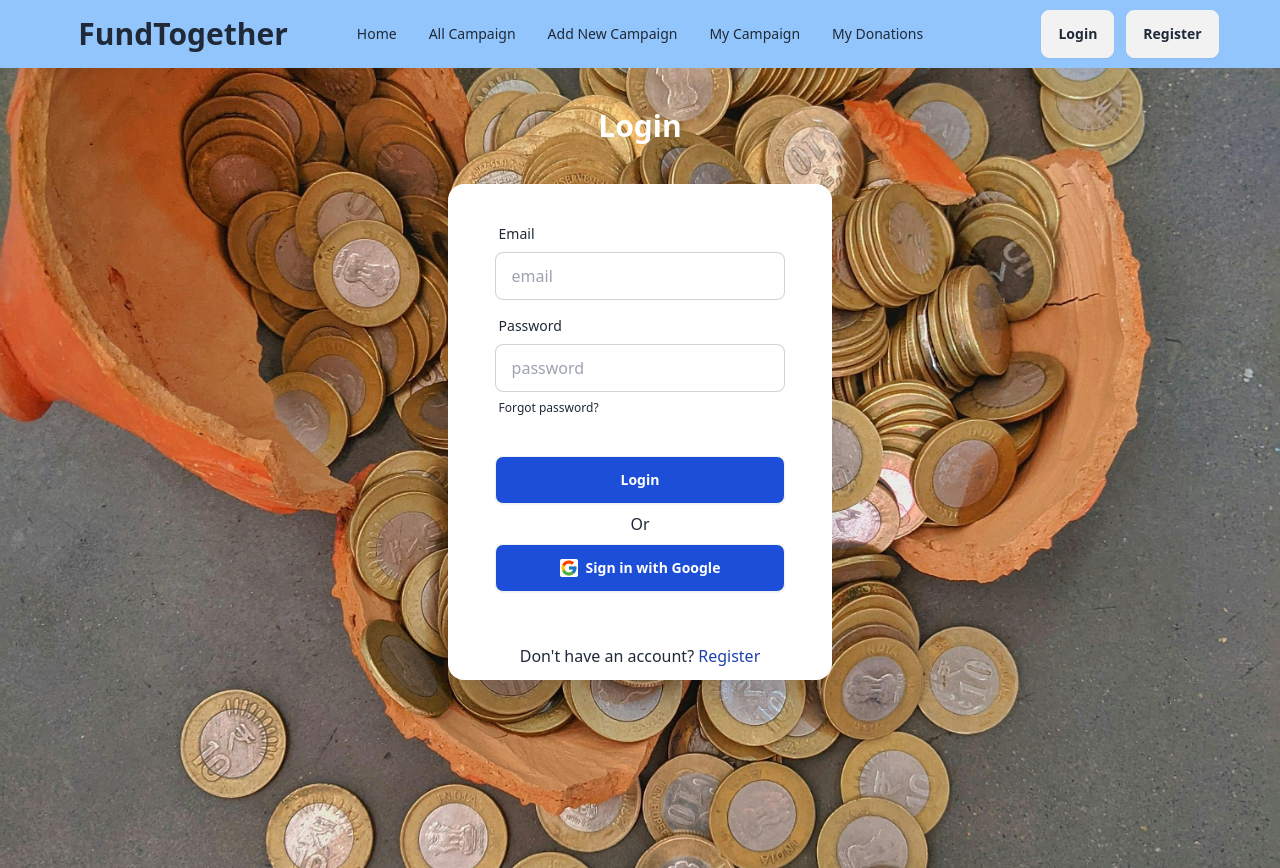
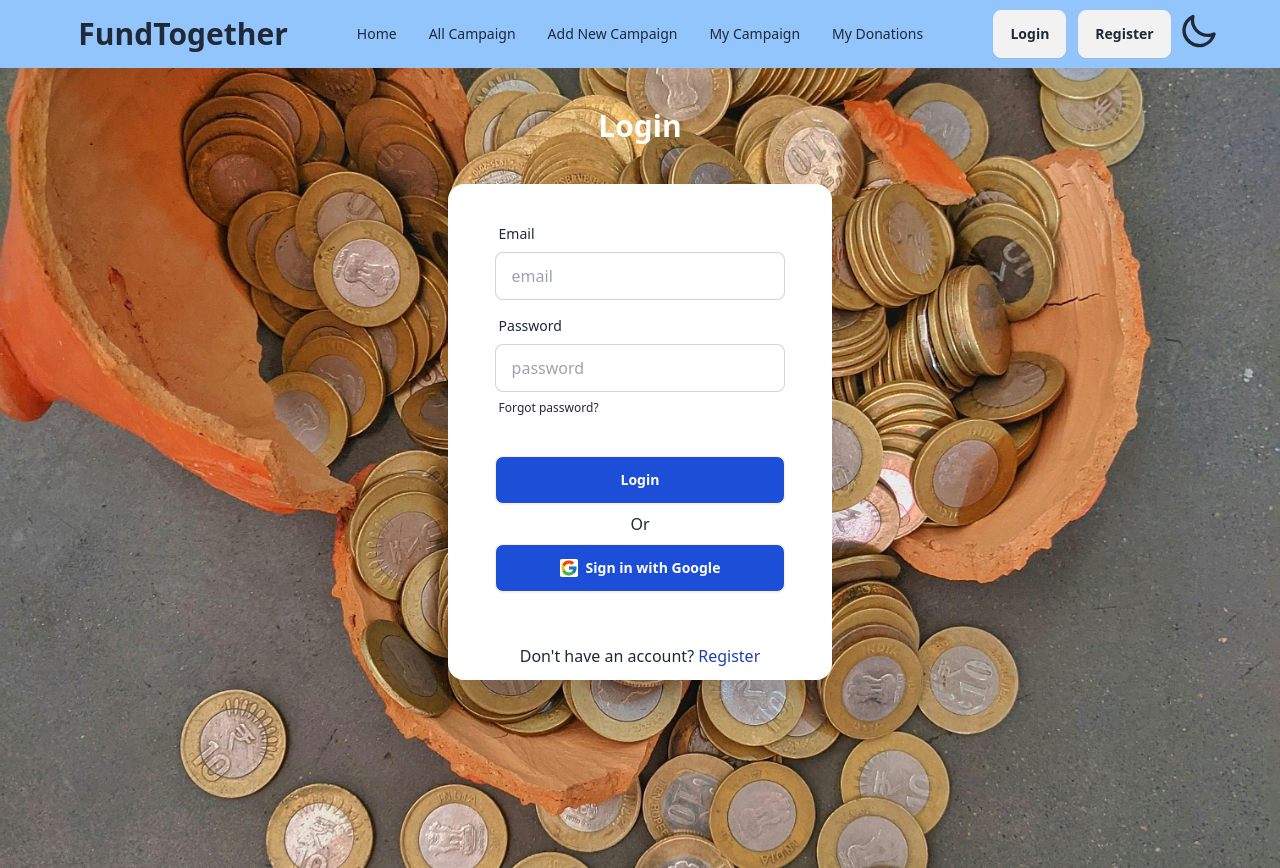
Before and after one commit to MahbubSakib/fund-together-client, a React (Vite) app: page /login in a window 1280 px wide. Built offline with nearby package versions, Linux system fonts and the light colour scheme; no server answers.

Commit message:
light/dark mode

```diff
--- a/src/components/layout/Navbar.jsx
+++ b/src/components/layout/Navbar.jsx
@@ -1,10 +1,25 @@
-import { useContext } from "react";
+import { useContext, useEffect, useState } from "react";
 import { Link, NavLink } from "react-router-dom";
 import { AuthContext } from "../../provider/AuthProvider";
 import { Tooltip } from 'react-tooltip'
 
 const Navbar = () => {
-    const { user, logout } = useContext(AuthContext)
+    const { user, logout } = useContext(AuthContext);
+    const [theme, setTheme] = useState(localStorage.getItem("theme") ? localStorage.getItem("theme") : "light");
+
+    const handleToggle = (e) => {
+        if (e.target.checked) {
+            setTheme("dark");
+        } else {
+            setTheme("light");
+        }
+    }
+
+    useEffect(() => {
+        localStorage.setItem("theme", theme);
+        const localTheme = localStorage.getItem("theme");
+        document.querySelector("html").setAttribute("data-theme", localTheme);
+    }, [theme]);
     console.log(user);
     return (
         <div className="bg-blue-300">
@@ -37,7 +52,7 @@
                             <li><NavLink to={'/myDonations'}>My Donations</NavLink></li>
                         </ul>
                     </div>
-                    <a className="btn btn-ghost text-3xl">FundTogether</a>
+                    <a className="btn btn-ghost text-3xl dark:text-white">FundTogether</a>
                 </div>
                 <div className="navbar-center hidden lg:flex">
                     <ul className="menu menu-horizontal px-1">
@@ -49,10 +64,6 @@
                     </ul>
                 </div>
                 <div className="navbar-end space-x-2">
-                    {/* <a id="clickable">◕‿‿◕</a>
-                    <Tooltip anchorSelect="#clickable" clickable>
-                        <button style={{ zIndex: 100 }} onClick={logout}>Logout</button>
-                    </Tooltip> */}
 
                     {
                         user && user?.email ?
@@ -90,6 +101,31 @@
                                 <Link to={'/register'} className="btn">Register</Link>
                             </div>
                     }
+
+                    <div>
+                        <label className="swap swap-rotate">
+                            {/* this hidden checkbox controls the state */}
+                            <input type="checkbox" onChange={handleToggle} />
+
+                            {/* sun icon */}
+                            <svg
+                                className="swap-on h-10 w-10 fill-current"
+                                xmlns="http://www.w3.org/2000/svg"
+                                viewBox="0 0 24 24">
+                                <path
+                                    d="M5.64,17l-.71.71a1,1,0,0,0,0,1.41,1,1,0,0,0,1.41,0l.71-.71A1,1,0,0,0,5.64,17ZM5,12a1,1,0,0,0-1-1H3a1,1,0,0,0,0,2H4A1,1,0,0,0,5,12Zm7-7a1,1,0,0,0,1-1V3a1,1,0,0,0-2,0V4A1,1,0,0,0,12,5ZM5.64,7.05a1,1,0,0,0,.7.29,1,1,0,0,0,.71-.29,1,1,0,0,0,0-1.41l-.71-.71A1,1,0,0,0,4.93,6.34Zm12,.29a1,1,0,0,0,.7-.29l.71-.71a1,1,0,1,0-1.41-1.41L17,5.64a1,1,0,0,0,0,1.41A1,1,0,0,0,17.66,7.34ZM21,11H20a1,1,0,0,0,0,2h1a1,1,0,0,0,0-2Zm-9,8a1,1,0,0,0-1,1v1a1,1,0,0,0,2,0V20A1,1,0,0,0,12,19ZM18.36,17A1,1,0,0,0,17,18.36l.71.71a1,1,0,0,0,1.41,0,1,1,0,0,0,0-1.41ZM12,6.5A5.5,5.5,0,1,0,17.5,12,5.51,5.51,0,0,0,12,6.5Zm0,9A3.5,3.5,0,1,1,15.5,12,3.5,3.5,0,0,1,12,15.5Z" />
+                            </svg>
+
+                            {/* moon icon */}
+                            <svg
+                                className="swap-off h-10 w-10 fill-current"
+                                xmlns="http://www.w3.org/2000/svg"
+                                viewBox="0 0 24 24">
+                                <path
+                                    d="M21.64,13a1,1,0,0,0-1.05-.14,8.05,8.05,0,0,1-3.37.73A8.15,8.15,0,0,1,9.08,5.49a8.59,8.59,0,0,1,.25-2A1,1,0,0,0,8,2.36,10.14,10.14,0,1,0,22,14.05,1,1,0,0,0,21.64,13Zm-9.5,6.69A8.14,8.14,0,0,1,7.08,5.22v.27A10.15,10.15,0,0,0,17.22,15.63a9.79,9.79,0,0,0,2.1-.22A8.11,8.11,0,0,1,12.14,19.73Z" />
+                            </svg>
+                        </label>
+                    </div>
                 </div>
             </div>
         </div>
--- a/src/pages/Home/Home.jsx
+++ b/src/pages/Home/Home.jsx
@@ -8,7 +8,6 @@
 import slider3 from "../../assets/slider 3.jpg";
 import crowdFunding from "../../assets/crowdfunding.jpg";
 import { Link, useLoaderData } from "react-router-dom";
-import CampaignDetails from "../CampaignDetails/CampaignDetails";
 import Lottie from "lottie-react";
 import donation from "../../Animation - donation.json";
 import creativity from "../../Animation - creativity.json";
@@ -17,7 +16,7 @@
 const Home = () => {
     const runningCampaigns = useLoaderData();
     return (
-        <div>
+        <div className="dark">
             <Navbar />
             <div className="relative">
                 <Swiper
--- a/tailwind.config.js
+++ b/tailwind.config.js
@@ -10,4 +10,7 @@
   plugins: [
     require('daisyui'),
   ],
+  daisyui: {
+    themes: ["light", "dark"],
+  },
 }
```
